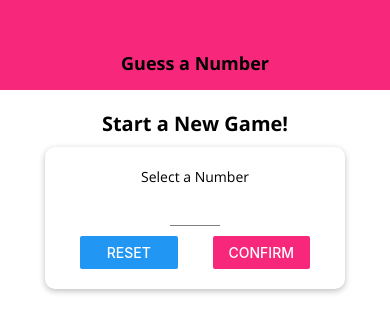
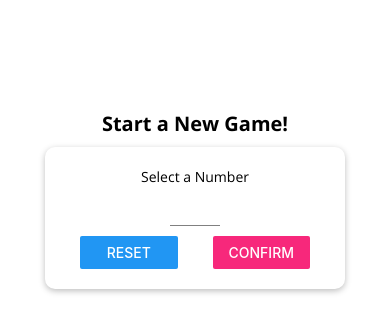
Before and after one commit to Knjaz-Zlogrd/rn-guess-a-number, a React Native app: screen / in a window 390 px wide. Shown: the top 332 px of the page. Built offline with nearby package versions, Linux system fonts and the light colour scheme.

Commit message:
Played around with Platform specific features

```diff
--- a/components/Header.js
+++ b/components/Header.js
@@ -1,25 +1,42 @@
 import React from "react";
-import {View, StyleSheet} from 'react-native';
+import {View, StyleSheet, Platform} from 'react-native';
 
 import Colors from "../constants/colors";
 import TitleText from "./TitleText";
 
 const Header = props => {
   return (
-    <View style={styles.header}>
-      <TitleText>{props.title}</TitleText>
+    <View
+      style={{
+        ...styles.headerBase,
+        ...Platform.select({
+          ios: styles.headerIOS,
+          android: styles.headerAndroid
+        })
+      }}>
+      <TitleText style={styles.title}>{props.title}</TitleText>
     </View>
   );
 };
 
 const styles = StyleSheet.create({
-  header: {
+  headerBase: {
     width: '100%',
     height: 90,
     paddingTop: 36,
-    backgroundColor: Colors.primary,
     alignItems: 'center',
     justifyContent: 'center'
+  },
+  headerIOS: {
+    backgroundColor: 'white',
+    borderBottomColor: '#ccc',
+    borderBottomWidth: 1
+  },
+  headerAndroid: {
+    backgroundColor: Colors.primary
+  },
+  title: {
+    color: Platform.OS === 'ios' ? Colors.primary : 'white'
   }
 });
 
--- a/components/MainButton.js
+++ b/components/MainButton.js
@@ -1,17 +1,31 @@
 import React from "react";
-import { View, Text, StyleSheet, TouchableOpacity, Touchable } from "react-native";
+import { View, Text, StyleSheet, TouchableOpacity, TouchableNativeFeedback, Platform } from "react-native";
 
 import Colors from "../constants/colors";
 
 const MainButton = props => {
-  return <TouchableOpacity activeOpacity={0.6} onPress={props.onPress}>
-    <View style={styles.button}>
-      <Text style={styles.buttonText}>{props.children}</Text>
+  let ButtonComponent = TouchableOpacity;
+
+  if (Platform.OS === 'android' && Platform.Version >= 21) {
+    ButtonComponent = TouchableNativeFeedback;
+  }
+
+  return (
+    <View style={styles.buttonContainer}>
+      <ButtonComponent activeOpacity={0.6} onPress={props.onPress}>
+        <View style={styles.button}>
+          <Text style={styles.buttonText}>{props.children}</Text>
+        </View>
+      </ButtonComponent>
     </View>
-  </TouchableOpacity>
+  );
 };
 
 const styles = StyleSheet.create({
+  buttonContainer: {
+    borderRadius: 25,
+    overflow: 'hidden'
+  },
   button: {
     backgroundColor: Colors.primary,
     paddingVertical: 12,
```
